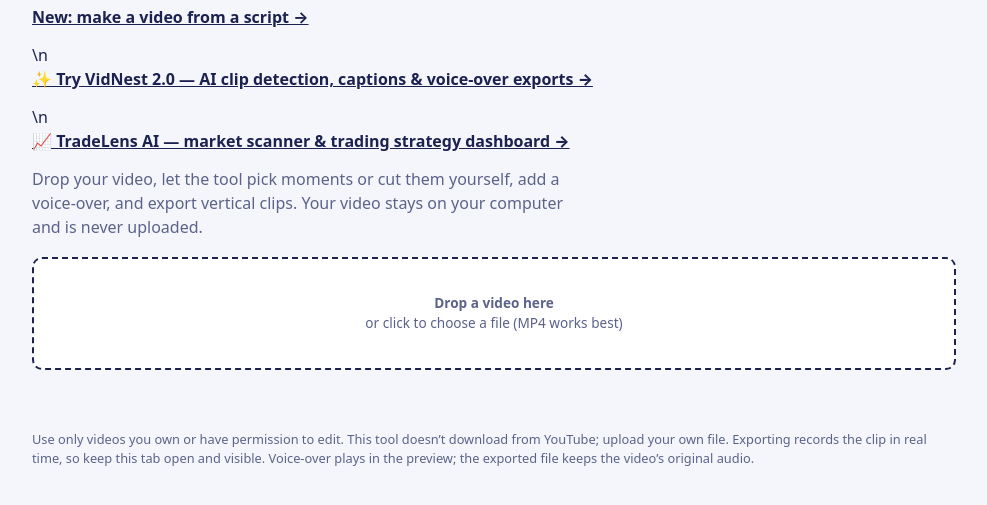
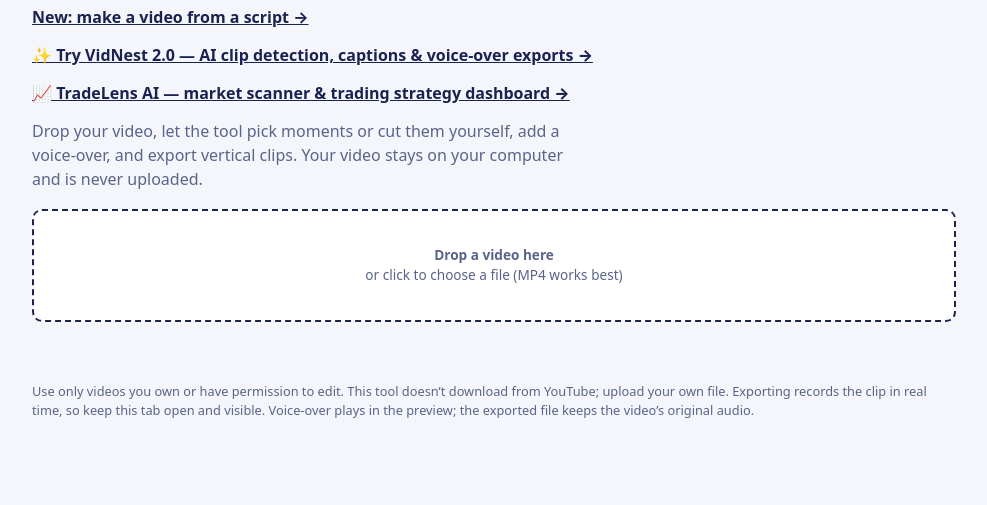
Before and after one commit to vidnest/vidnest.github.io, a plain HTML site: page index.html in a window 1280 px wide. Shown: the part 119-624 px from the top of the page, without its empty margins (146-1133 px from the left). Drawn offline with Linux system fonts and the light colour scheme.

Commit message:
Clean homepage line break around project links

```diff
--- a/index.html
+++ b/index.html
@@ -53,7 +53,9 @@
 <main>
   <h1>Vidnest</h1>
   <h2 style="font-size:1.4rem;margin:0 0 8px">Turn one video into many Shorts.</h2>
-  <p style="margin:0 0 14px"><a href="create.html" style="color:inherit;font-weight:700">New: make a video from a script →</a></p>\n  <p style="margin:0 0 14px"><a href="vidnest-2.0.html" style="color:inherit;font-weight:800">✨ Try VidNest 2.0 — AI clip detection, captions & voice-over exports →</a></p>\n  <p style="margin:0 0 14px"><a href="tradelens.html" style="color:inherit;font-weight:800">📈 TradeLens AI — market scanner & trading strategy dashboard →</a></p>
+  <p style="margin:0 0 14px"><a href="create.html" style="color:inherit;font-weight:700">New: make a video from a script →</a></p>
+  <p style="margin:0 0 14px"><a href="vidnest-2.0.html" style="color:inherit;font-weight:800">✨ Try VidNest 2.0 — AI clip detection, captions & voice-over exports →</a></p>
+  <p style="margin:0 0 14px"><a href="tradelens.html" style="color:inherit;font-weight:800">📈 TradeLens AI — market scanner & trading strategy dashboard →</a></p>
   <p class="lede">Drop your video, let the tool pick moments or cut them yourself, add a voice-over, and export vertical clips. Your video stays on your computer and is never uploaded.</p>
 
   <label class="drop" id="drop" tabindex="0">
```
